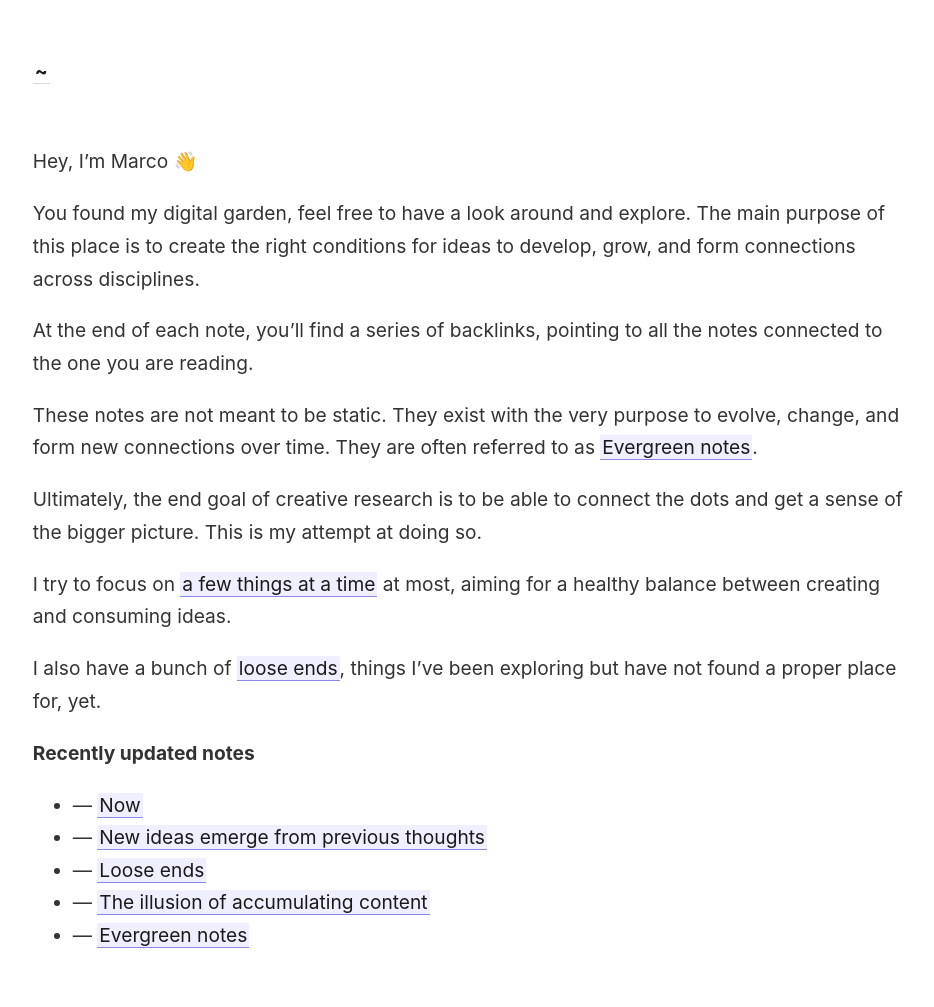
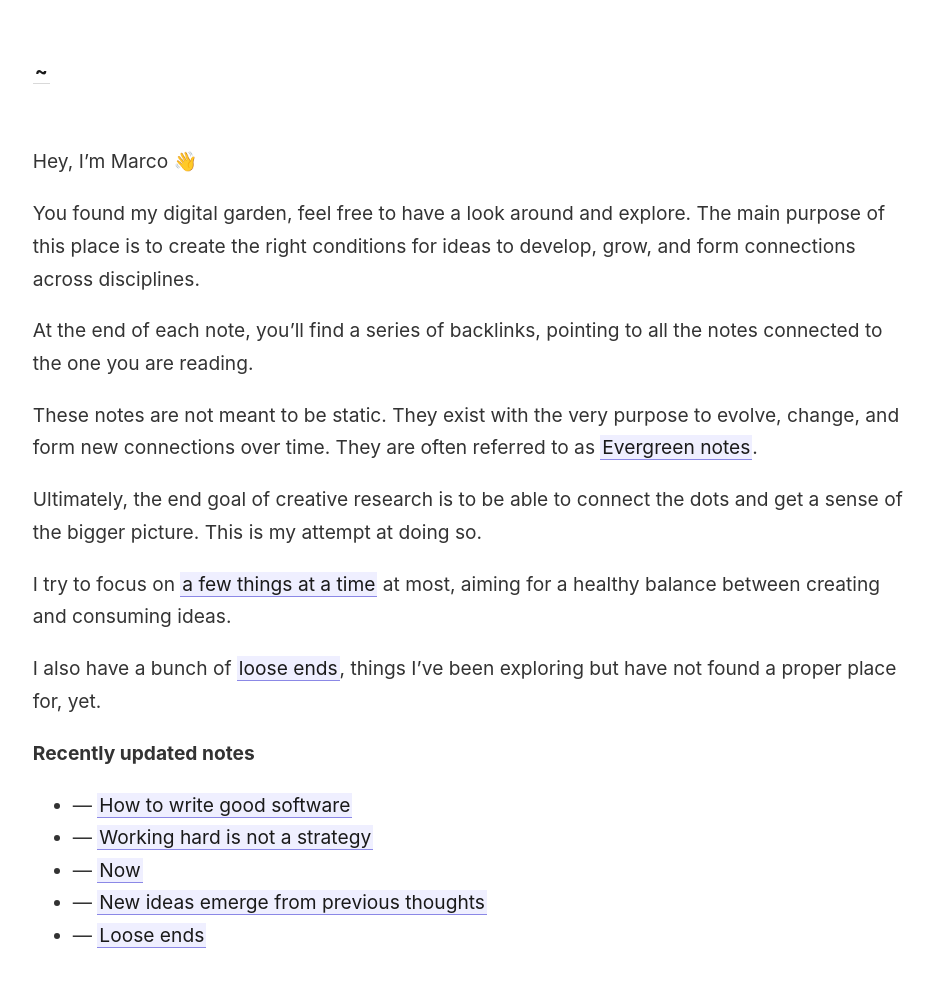
Before and after one commit to mlrv/mlrv.github.io, a Jekyll site: the page built from _pages/index.md, in a window 1280 px wide. Shown: the whole page, without its empty margins (44-978 px from the left). Built offline with Jekyll 4.4.1, drawn with Linux system fonts in a browser that asks for light colours.

Commit message:
Carry on with the migration

```diff
--- a/_notes/now.md
+++ b/_notes/now.md
@@ -1,3 +1,8 @@
 ---
 title: Now
 ---
+
+There are only so many things I can focus on at a time, this is what's on my mind right now.
+
+- [[How to write good software]]
+- [[Working hard is not a strategy]]
--- /dev/null
+++ b/_notes/working_hard.md
@@ -0,0 +1,3 @@
+---
+title: Working hard is not a strategy
+---
```
Also changed, not shown: _notes/functional_programming.md (added, +3 -0 lines), _notes/write_good_software.md (added, +17 -0 lines).
